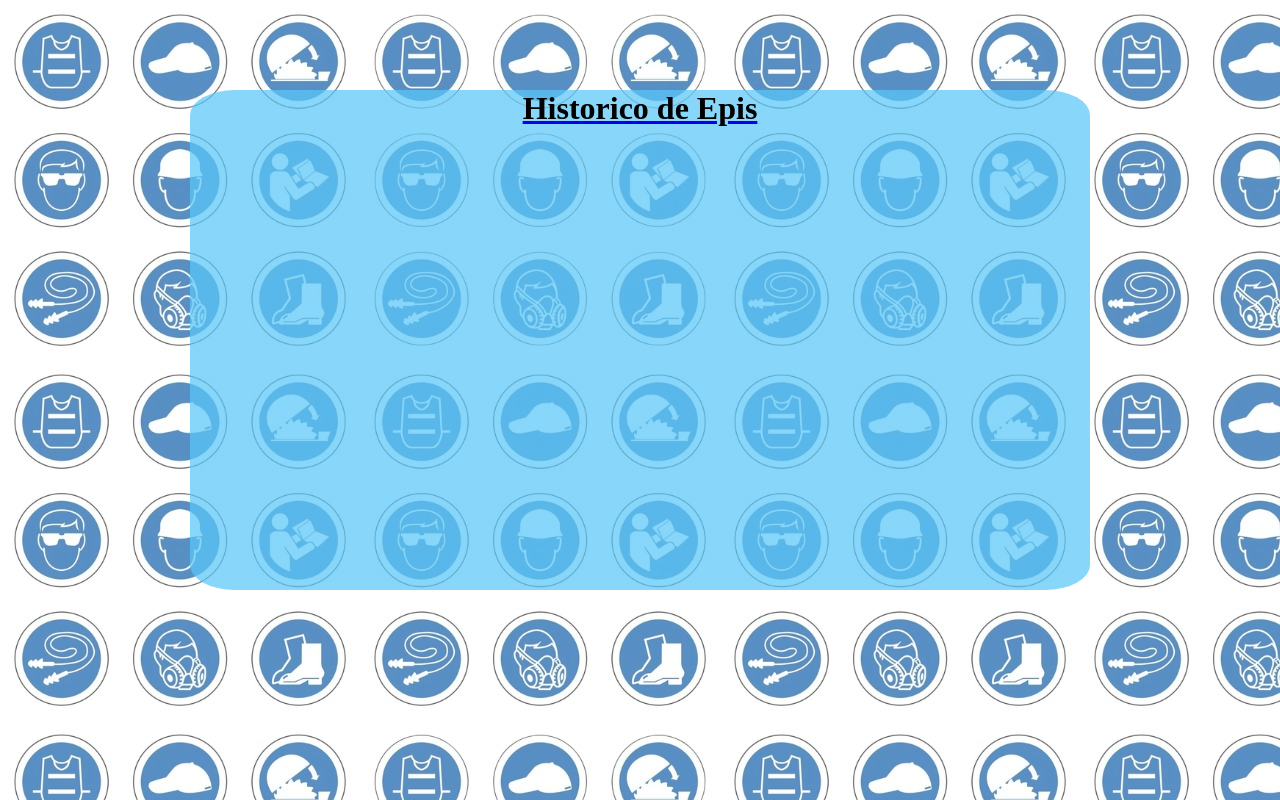
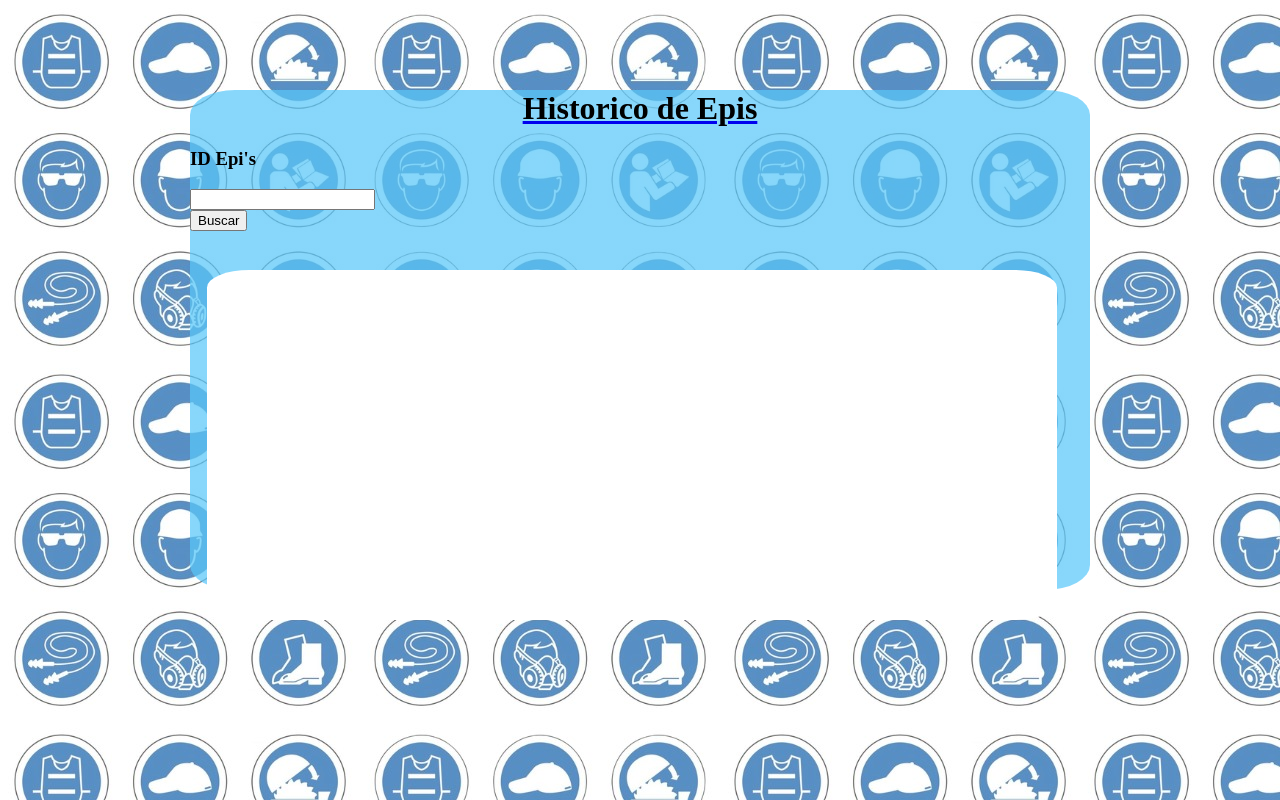
Before and after one commit to Nikolas-Rodrigues/Sa-quarta-fase, a React (Vite) app in the folder Front/: page /HApi in a window 1280 px wide. Built offline with nearby package versions, Linux system fonts and the light colour scheme.

Commit message:
Update HApi.jsx

```diff
--- a/Front/src/HApi.jsx
+++ b/Front/src/HApi.jsx
@@ -3,7 +3,7 @@ import './Home.css'
 import { Link } from 'react-router-dom'
 
 
-function HApi() {
+function HEpi() {
 
 
   return (
@@ -11,8 +11,17 @@ function HApi() {
       <Link to={"/"}>
           < h1 > Historico de Epis</h1>
         </Link >
+        <div>
+        <h3>ID Epi's</h3>
+        <input type='number' id="BuscarHistoricoEpi" onChange={(evento) => setDevolucao(evento.target.value)}/>
+        </div>
+        <button className='BuscarHistoricoEpi'>
+          <span>Buscar</span>
+          </button>
+        <div className='todo'></div>
+
       </div>
   )
 }
 
-export default HApi
+export default HEpi
```
